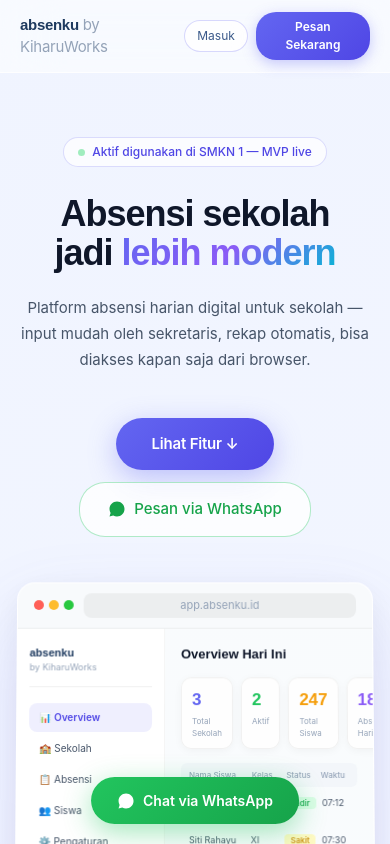
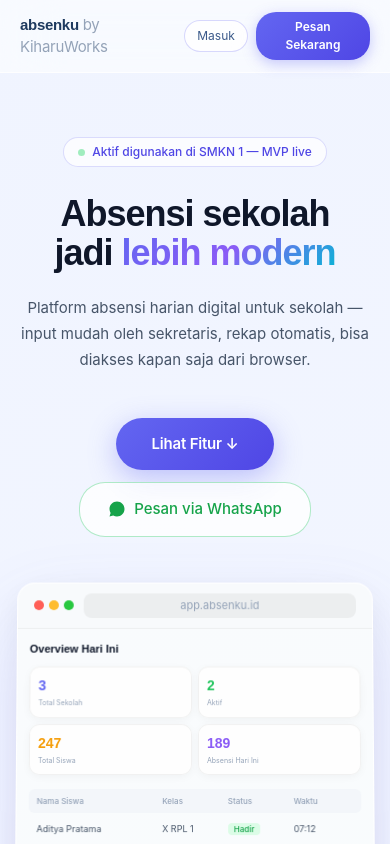
Before and after one commit to haruki-9-9/absenku-by-kiharuworks, a Next.js app: page / in a window 390 px wide. Shown: the top 844 px of the page. Built offline with nearby package versions, Linux system fonts and the light colour scheme.

Commit message:
sedikit upgrade

```diff
--- a/app/globals.css
+++ b/app/globals.css
@@ -1306,7 +1306,7 @@
   gap: 8px;
   white-space: nowrap;
   text-decoration: none;
-  transition: all 0.25s;
+  transition: all 0.25s, opacity 0.3s;
   font-family: 'Inter', sans-serif;
 }
 
@@ -1398,4 +1398,13 @@
   .order-title { font-size: 26px; }
 
   .footer { flex-direction: column; gap: 8px; text-align: center; padding: 20px; }
+
+  .preview-sidebar { display: none; }
+  .preview-main { padding: 12px; }
+  .preview-cards { grid-template-columns: repeat(2, 1fr); gap: 6px; }
+  .preview-card { padding: 8px; }
+  .preview-card-num { font-size: 14px; }
+  .preview-card-label { font-size: 7px; }
+  .preview-title { font-size: 11px; margin-bottom: 10px; }
+  .dashboard-preview { height: auto; }
 }
--- a/app/page.tsx
+++ b/app/page.tsx
@@ -125,10 +125,31 @@
     const mockupEl = document.getElementById("mockup");
     if (mockupEl) mockupObserver.observe(mockupEl);
 
+    // Sembunyikan sticky-wa saat section order terlihat (supaya tidak dobel)
+    const stickyWa = document.querySelector(".sticky-wa") as HTMLElement | null;
+    const orderObserver = new IntersectionObserver(
+      (entries) => {
+        entries.forEach((e) => {
+          if (!stickyWa) return;
+          if (e.isIntersecting) {
+            stickyWa.style.opacity = "0";
+            stickyWa.style.pointerEvents = "none";
+          } else {
+            stickyWa.style.opacity = "1";
+            stickyWa.style.pointerEvents = "auto";
+          }
+        });
+      },
+      { threshold: 0.1 }
+    );
+    const orderEl = document.getElementById("mulai");
+    if (orderEl) orderObserver.observe(orderEl);
+
     return () => {
       observer.disconnect();
       statsObserver.disconnect();
       mockupObserver.disconnect();
+      orderObserver.disconnect();
       window.removeEventListener("scroll", handleNavScroll);
       window.removeEventListener("scroll", handleToTopVisibility);
     };
```
